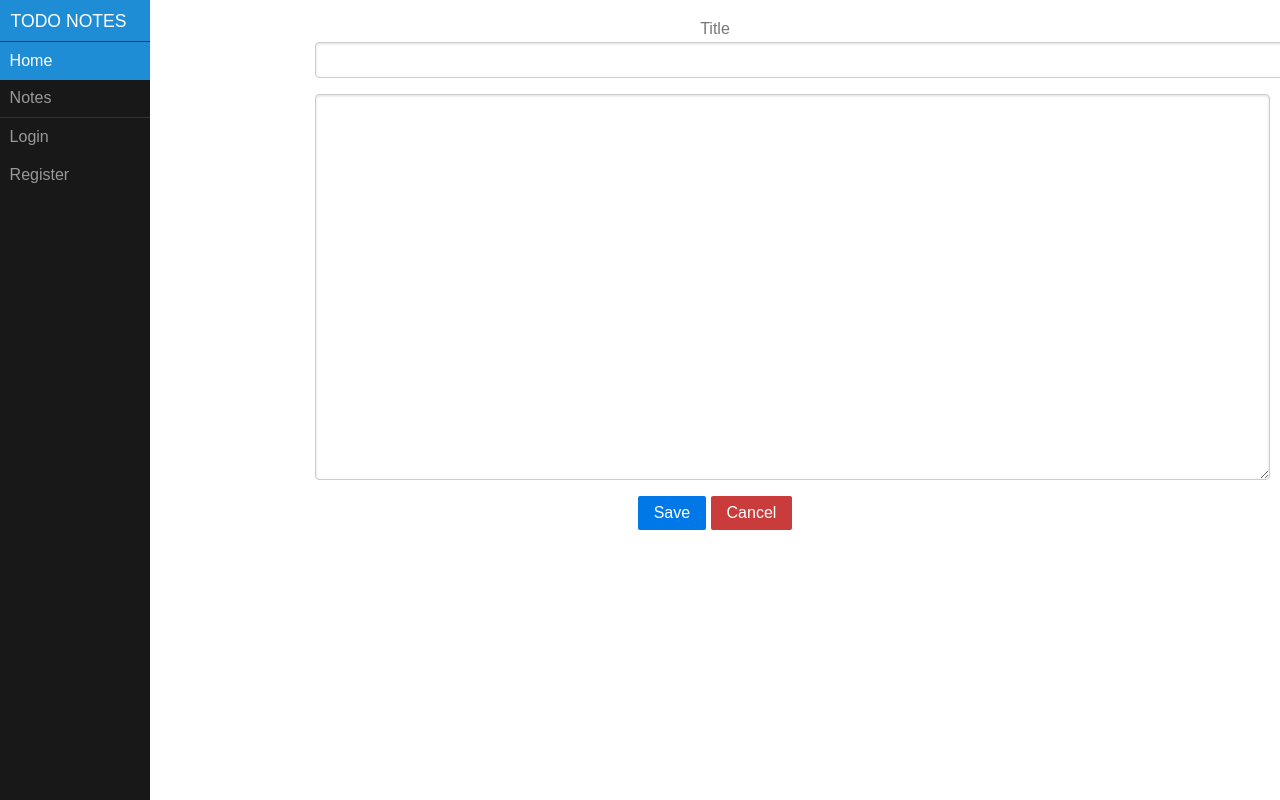
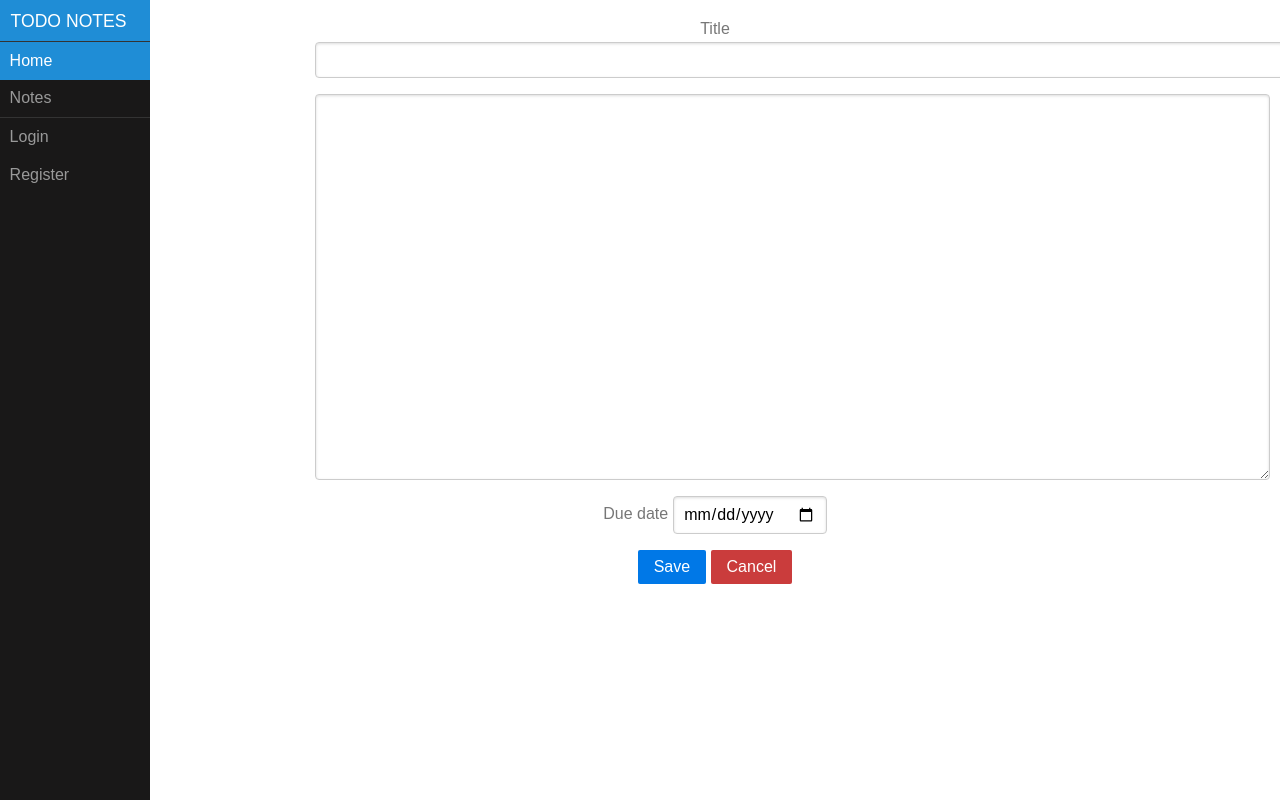
Before and after one commit to Mozzo1000/todo_notes, a Flask app: template app/templates/edit_note.html in a window 1280 px wide. Run offline with Flask 2, Linux system fonts and the light colour scheme; the template is opened without the code that fills it: values that come from a table or form of the project are taken from there, others are empty; some libraries are stand-ins or nearby versions.

Commit message:
Add editable due date to task

```diff
--- a/app/routes.py
+++ b/app/routes.py
@@ -88,10 +88,14 @@ def note(id):
 @app.route('/edit/notes/<id>', methods=['GET', 'POST'])
 def edit_note(id):
     get_note = Notes.query.filter_by(owner_id=current_user.get_id(), id=id).first()
+
+    html_due_date = str(get_note.due_date).split(' ')
+
     form = EditNoteForm()
     if form.validate_on_submit():
         get_note.title = form.title.data
         get_note.content = form.content.data
+        get_note.due_date = form.due_date.data
         db.session.commit()
         return redirect(url_for('notes'))
-    return render_template('edit_note.html', title="Edit", note=get_note, form=form)
+    return render_template('edit_note.html', title="Edit", note=get_note, form=form, html_due_date=html_due_date[0])
--- a/app/templates/edit_note.html
+++ b/app/templates/edit_note.html
@@ -10,6 +10,10 @@
         <p>
             {{ form.content(cols="99", rows="20") }}
         </p>
+        <p>
+            {{ form.due_date.label }}
+            {{ form.due_date(type='date', value=html_due_date) }}
+        </p>
         {{ form.submit(class_='pure-button pure-button-primary') }}
         <button class="pure-button button-error"><a href="/notes">Cancel</a></button>
     </form>
```
